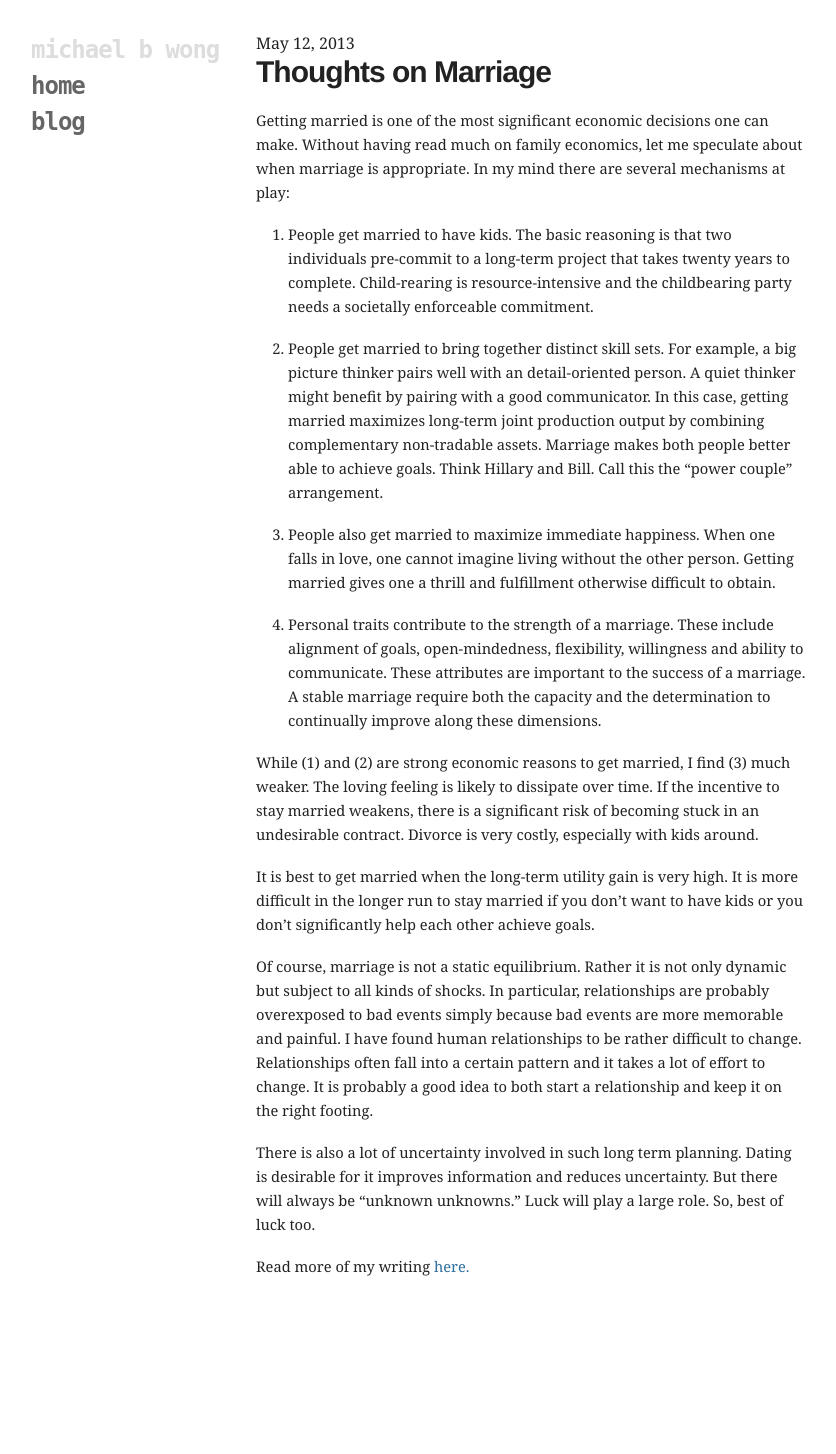
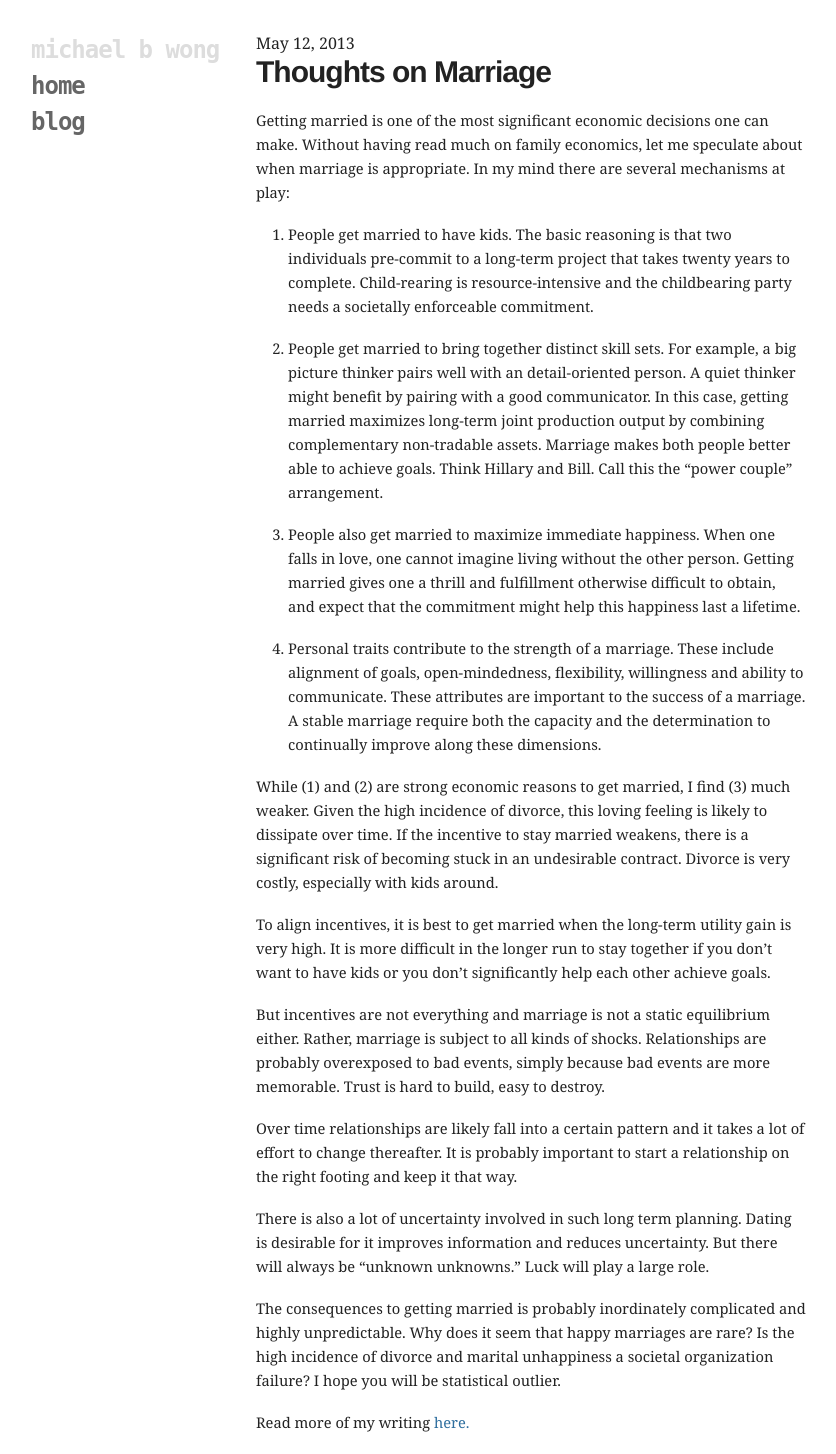
Before and after one commit to mbwong/mbwong.github.com, a Jekyll site: the page built from _posts/2013-05-12-thoughts-on-marriage.md, in a window 1280 px wide. Shown: the whole page, without its empty margins (94-930 px from the left). Built offline with Jekyll 4.4.1, drawn with Linux system fonts in a browser that asks for light colours; before the commit the page ends 1298 px from its top, so only the background shows below that.

Commit message:
Update 2013-05-12-thoughts-on-marriage.md

```diff
--- a/_posts/2013-05-12-thoughts-on-marriage.md
+++ b/_posts/2013-05-12-thoughts-on-marriage.md
@@ -12,14 +12,18 @@ Getting married is one of the most significant economic decisions one can make.
 
 2. People get married to bring together distinct skill sets. For example, a big picture thinker pairs well with an detail-oriented person. A quiet thinker might benefit by pairing with a good communicator. In this case, getting married  maximizes long-term joint production output by combining complementary non-tradable assets. Marriage makes both people better able to achieve goals. Think Hillary and Bill. Call this the "power couple" arrangement.
 
-3. People also get married to maximize immediate happiness. When one falls in love, one cannot imagine living without the other person. Getting married gives one a thrill and fulfillment otherwise difficult to obtain.
+3. People also get married to maximize immediate happiness. When one falls in love, one cannot imagine living without the other person. Getting married gives one a thrill and fulfillment otherwise difficult to obtain, and expect that the commitment might help this happiness last a lifetime.
 
 4. Personal traits contribute to the strength of a marriage. These include alignment of goals, open-mindedness, flexibility, willingness and ability to communicate. These attributes are important to the success of a marriage. A stable marriage require both the capacity and the determination to continually improve along these dimensions.
 
-While (1) and (2) are strong economic reasons to get married, I find (3) much weaker. The loving feeling is likely to dissipate over time. If the incentive to stay married weakens, there is a significant risk of becoming stuck in an undesirable contract. Divorce is very costly, especially with kids around.
+While (1) and (2) are strong economic reasons to get married, I find (3) much weaker. Given the high incidence of divorce, this loving feeling is likely to dissipate over time. If the incentive to stay married weakens, there is a significant risk of becoming stuck in an undesirable contract. Divorce is very costly, especially with kids around.
 
-It is best to get married when the long-term utility gain is very high. It is more difficult in the longer run to stay married if you don't want to have kids or you don't significantly help each other achieve goals.
+To align incentives, it is best to get married when the long-term utility gain is very high. It is more difficult in the longer run to stay together if you don't want to have kids or you don't significantly help each other achieve goals.
 
-Of course, marriage is not a static equilibrium. Rather it is not only dynamic but subject to all kinds of shocks. In particular, relationships are probably overexposed to bad events simply because bad events are more memorable and painful. I have found human relationships to be rather difficult to change. Relationships often fall into a certain pattern and it takes a lot of effort to change. It is probably a good idea to both start a relationship and keep it on the right footing.
+But incentives are not everything and marriage is not a static equilibrium either. Rather, marriage is subject to all kinds of shocks. Relationships are probably overexposed to bad events, simply because bad events are more memorable. Trust is hard to build, easy to destroy.
 
-There is also a lot of uncertainty involved in such long term planning. Dating is desirable for it improves information and reduces uncertainty. But there will always be "unknown unknowns." Luck will play a large role. So, best of luck too.
+Over time relationships are likely fall into a certain pattern and it takes a lot of effort to change thereafter. It is probably important to start a relationship on the right footing and keep it that way.
+
+There is also a lot of uncertainty involved in such long term planning. Dating is desirable for it improves information and reduces uncertainty. But there will always be "unknown unknowns." Luck will play a large role.
+
+The consequences to getting married is probably inordinately complicated and highly unpredictable. Why does it seem that happy marriages are rare? Is the high incidence of divorce and marital unhappiness a societal organization failure? I hope you will be statistical outlier.
```
